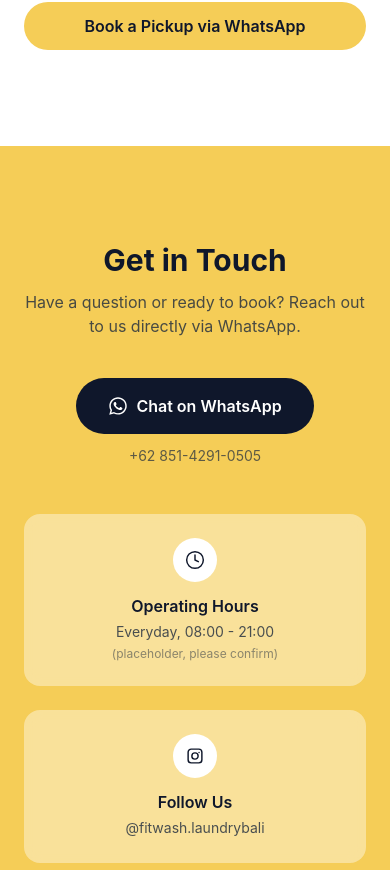
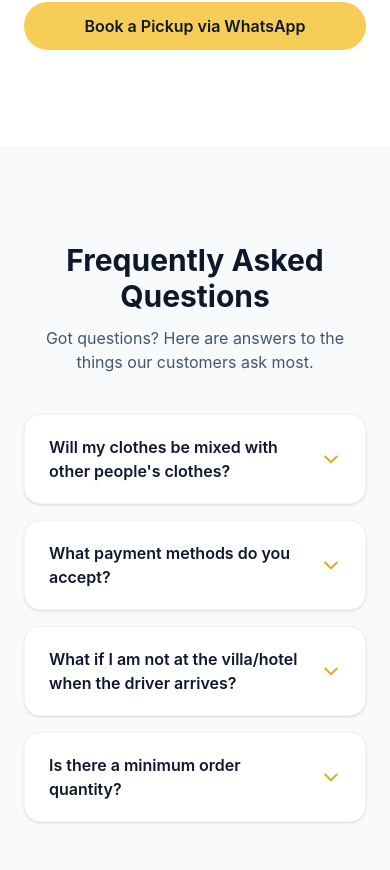
Before and after one commit to gungkrsnna/design-fitwash, a React (Vite) app: page / in a window 390 px wide. Shown: the part 5654-6524 px from the top of the page. Built offline with nearby package versions, Linux system fonts and the light colour scheme.

Commit message:
Add FAQ section
Accordion with 4 common customer questions, placed before Contact.
Also added to Footer quick links.

```diff
--- a/src/App.tsx
+++ b/src/App.tsx
@@ -1,4 +1,5 @@
 import Contact from './components/Contact'
+import FAQ from './components/FAQ'
 import Footer from './components/Footer'
 import HeroBackground from './components/HeroBackground'
 import { WHATSAPP_URL } from './lib/contact'
@@ -57,6 +58,8 @@
 
         <LocationSection />
 
+        <FAQ />
+
         <Contact />
       </main>
 
--- /dev/null
+++ b/src/components/FAQ.tsx
@@ -0,0 +1,94 @@
+import { useState } from 'react'
+
+const faqs = [
+  {
+    question: "Will my clothes be mixed with other people's clothes?",
+    answer:
+      'Of course not. We guarantee that each order is processed separately using dedicated equipment to ensure hygiene and prevent loss or mix-ups.',
+  },
+  {
+    question: 'What payment methods do you accept?',
+    answer:
+      'For your convenience, we accept cash (IDR), local bank transfers, and digital payments such as QRIS.',
+  },
+  {
+    question: 'What if I am not at the villa/hotel when the driver arrives?',
+    answer:
+      'No problem! You can store your linens at the hotel reception. Just send us the address via WhatsApp.',
+  },
+  {
+    question: 'Is there a minimum order quantity?',
+    answer:
+      'Yes, the minimum weight for our collection and delivery service is 3 kg. If your laundry weighs less than 3 kg, you will still be charged the 3 kg rate.',
+  },
+]
+
+function ChevronIcon({ open }: { open: boolean }) {
+  return (
+    <svg
+      className={`h-5 w-5 flex-shrink-0 text-secondary-600 transition-transform duration-300 ${
+        open ? 'rotate-180' : ''
+      }`}
+      fill="none"
+      stroke="currentColor"
+      strokeWidth={2.5}
+      viewBox="0 0 24 24"
+      aria-hidden="true"
+    >
+      <path strokeLinecap="round" strokeLinejoin="round" d="M19 9l-7 7-7-7" />
+    </svg>
+  )
+}
+
+function FaqItem({ question, answer }: { question: string; answer: string }) {
+  const [open, setOpen] = useState(false)
+
+  return (
+    <div className="rounded-2xl border border-slate-100 bg-white shadow-sm">
+      <button
+        type="button"
+        onClick={() => setOpen((value) => !value)}
+        aria-expanded={open}
+        className="flex w-full items-center justify-between gap-4 px-6 py-5 text-left"
+      >
+        <span className="font-semibold text-slate-900">{question}</span>
+        <ChevronIcon open={open} />
+      </button>
+
+      <div
+        className={`grid transition-all duration-300 ease-out ${
+          open ? 'grid-rows-[1fr] opacity-100' : 'grid-rows-[0fr] opacity-0'
+        }`}
+      >
+        <div className="overflow-hidden">
+          <p className="px-6 pb-5 text-sm text-slate-600">{answer}</p>
+        </div>
+      </div>
+    </div>
+  )
+}
+
+function FAQ() {
+  return (
+    <section id="faq" className="bg-slate-50 px-6 py-24">
+      <div className="mx-auto max-w-3xl">
+        <div className="text-center">
+          <h2 className="text-3xl font-bold text-slate-900 sm:text-4xl">
+            Frequently Asked Questions
+          </h2>
+          <p className="mt-3 text-slate-600">
+            Got questions? Here are answers to the things our customers ask most.
+          </p>
+        </div>
+
+        <div className="mt-10 flex flex-col gap-4">
+          {faqs.map((faq) => (
+            <FaqItem key={faq.question} question={faq.question} answer={faq.answer} />
+          ))}
+        </div>
+      </div>
+    </section>
+  )
+}
+
+export default FAQ
--- a/src/components/Footer.tsx
+++ b/src/components/Footer.tsx
@@ -7,6 +7,7 @@
   { label: 'Why Choose Us', href: '#why-choose-us' },
   { label: 'How It Works', href: '#how-it-works' },
   { label: 'Location', href: '#location' },
+  { label: 'FAQ', href: '#faq' },
   { label: 'Contact', href: '#contact' },
 ]
 
```
